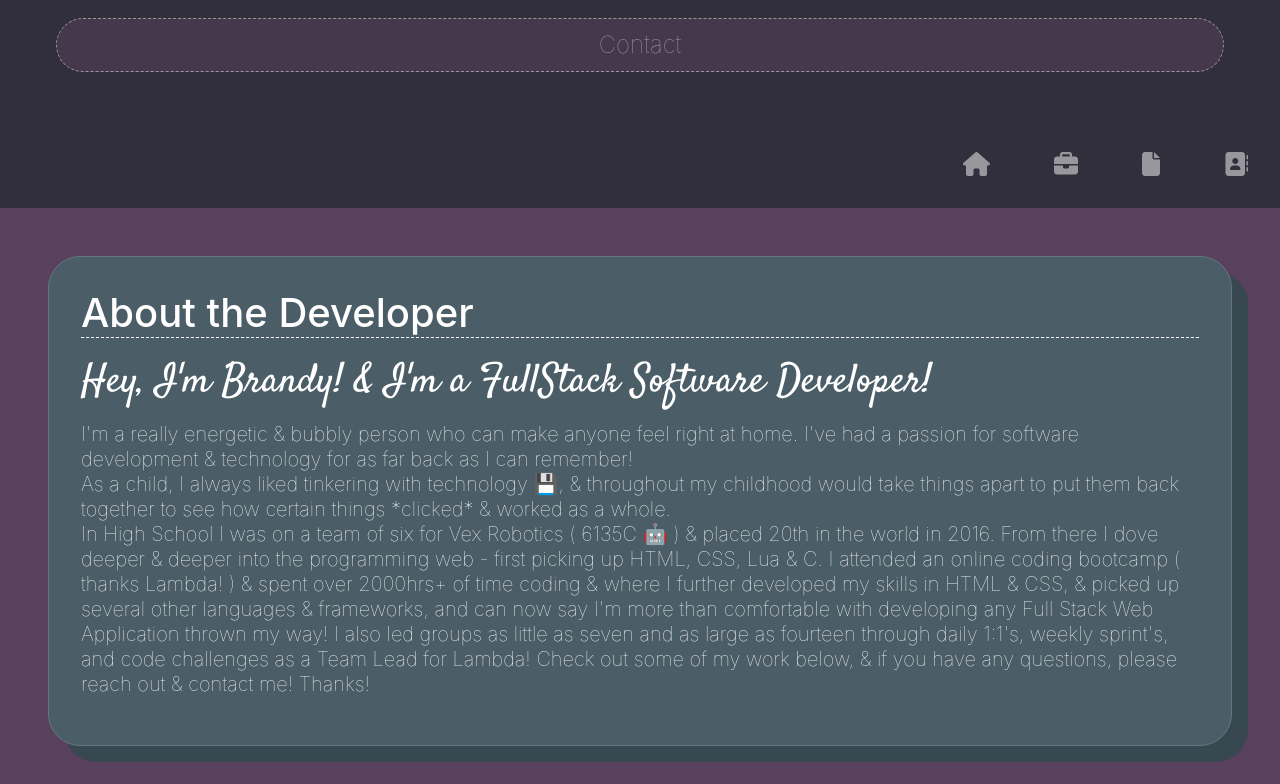
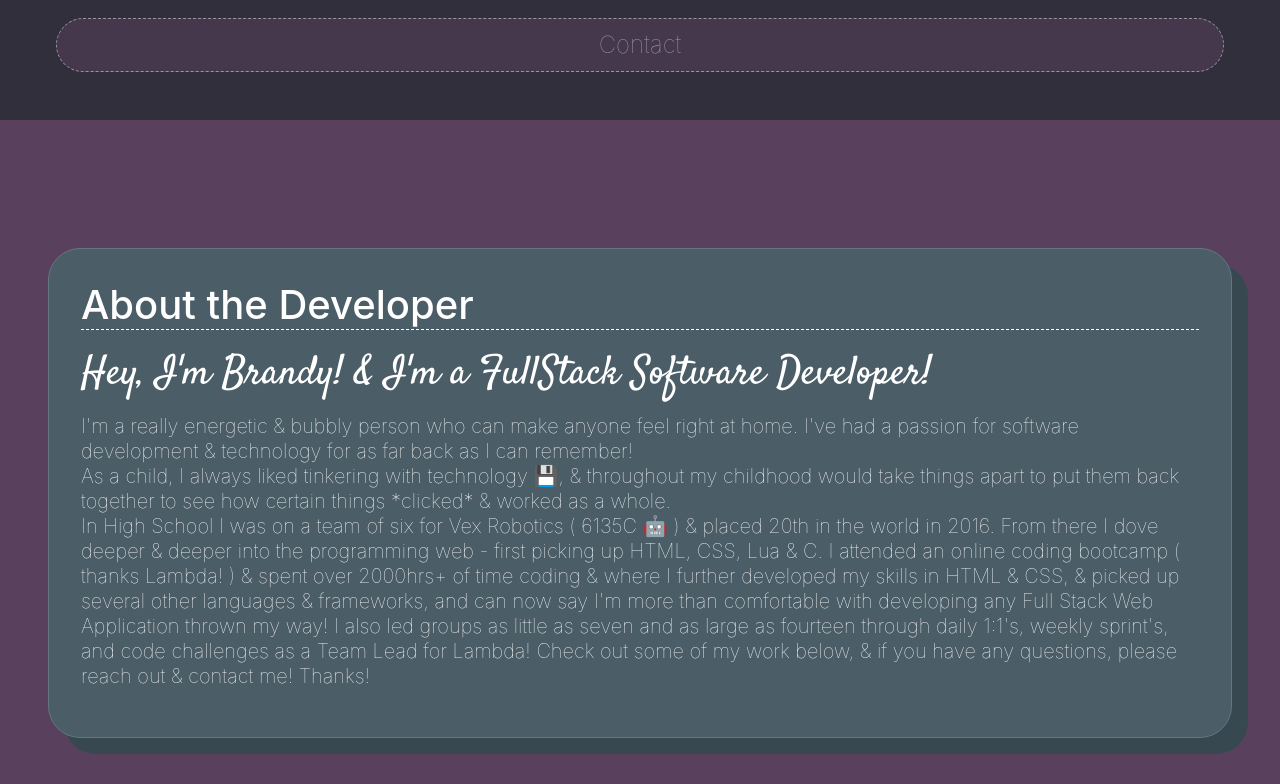
Before and after one commit to BrandyBecker/fsw-portfolio, a React (Create React App) app in the folder portfolio/: page / in a window 1280 px wide. Shown: the part 883-1667 px from the top of the page. Built offline with nearby package versions, Linux system fonts and the light colour scheme; a web font is replaced by a local one.

Commit message:
updated mini nav bar

```diff
--- a/portfolio/src/components/main/Main.css
+++ b/portfolio/src/components/main/Main.css
@@ -10,3 +10,18 @@
 .Main{
     background-color: var(--secondary);
 }
+.secondary{
+    margin-top: 8rem;
+}
+
+/* Mobile */
+@media (max-width: 43em) {
+
+}
+
+/* Tablet */
+@media (max-width: 62em) {
+    .secondary{
+        margin-top: 0rem;
+    }
+}
--- a/portfolio/src/components/main/Main.js
+++ b/portfolio/src/components/main/Main.js
@@ -8,8 +8,10 @@ function Main() {
   return (
     <div className="Main">
       <MiniNav/>
-      <About/>
-      <Skills/>
+      <div className="secondary">
+        <About/>
+        <Skills/>
+      </div>
     </div>
   );
 }
--- a/portfolio/src/components/main/mininav/MiniNav.css
+++ b/portfolio/src/components/main/mininav/MiniNav.css
@@ -10,7 +10,11 @@
 .MiniNav{
     text-decoration: none;
     text-align: right;
-    background-color: var(--main);
+    /* background-color: var(--main); */
+    background: linear-gradient(180deg, #322f3d , transparent);
+    position: fixed;
+    top: 0;
+    width: 74%;
 }
 .MiniNav i{
     margin: 2rem;
--- a/portfolio/src/components/main/projects/Projects.css
+++ b/portfolio/src/components/main/projects/Projects.css
@@ -11,3 +11,18 @@
     background-color: var(--secondary);
     width: 100%;
 }
+.secondary{
+    margin-top: 8rem;
+}
+
+/* Mobile */
+@media (max-width: 43em) {
+
+}
+
+/* Tablet */
+@media (max-width: 62em) {
+    .secondary{
+        margin-top: 0rem;
+    }
+}
--- a/portfolio/src/components/main/projects/Projects.js
+++ b/portfolio/src/components/main/projects/Projects.js
@@ -7,7 +7,9 @@ function Projects() {
   return (
     <div className="Projects">
       <MiniNav/>
-      <ProjectShowcase/>
+      <div class="secondary">
+        <ProjectShowcase/>
+      </div>
     </div>
   );
 }
```
